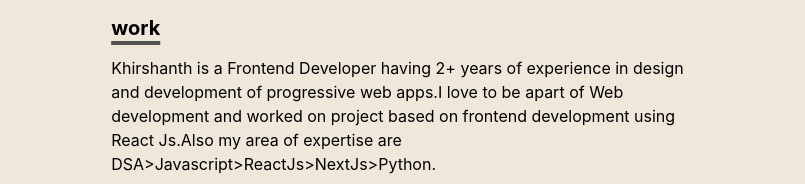
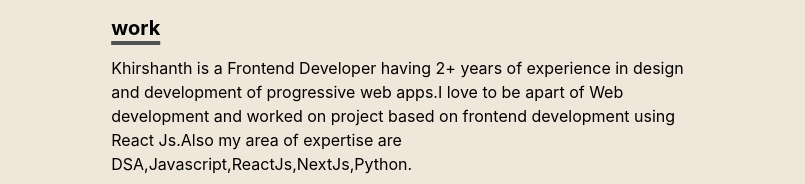
Before and after one commit to khirshanth99/my-portfolio, a Next.js app: page / in a window 1280 px wide. Shown: the part 768-952 px from the top of the page, without its empty margins (242-1047 px from the left). Built offline with nearby package versions, Linux system fonts and the light colour scheme.

Commit message:
deplyment-fixes

```diff
--- a/package.json
+++ b/package.json
@@ -18,5 +18,8 @@
     "react": "17.0.2",
     "react-dom": "17.0.2",
     "three": "^0.138.3"
+  },
+  "devDependencies": {
+    "eslint": "^8.11.0"
   }
 }
--- a/pages/404.js
+++ b/pages/404.js
@@ -8,7 +8,7 @@
         <Text>The page you&apos;re looking for was not found</Text>
         <Divider  my={6}/>
         <Box my={6}>
-            <NextLink href='/'>
+            <NextLink href='/' passHref>
                 <Button colorScheme='teal'>Return to Home</Button>
             </NextLink>
         </Box>
--- a/pages/index.js
+++ b/pages/index.js
@@ -39,7 +39,7 @@
             work
         </Heading>
         <Paragraph>
-           Khirshanth is a Frontend Developer having 2+ years of experience in  design and development of progressive web apps.I love to be apart of Web development and worked on project based on frontend development using React Js.Also my area of expertise are DSA>Javascript>ReactJs>NextJs>Python.
+           Khirshanth is a Frontend Developer having 2+ years of experience in  design and development of progressive web apps.I love to be apart of Web development and worked on project based on frontend development using React Js.Also my area of expertise are DSA,Javascript,ReactJs,NextJs,Python.
         </Paragraph>
        <Box align='center' my={4}>
          <NextLink href='/works'>
```
Also changed, not shown: 1 other file (tests, documents, lock files or other folders).
